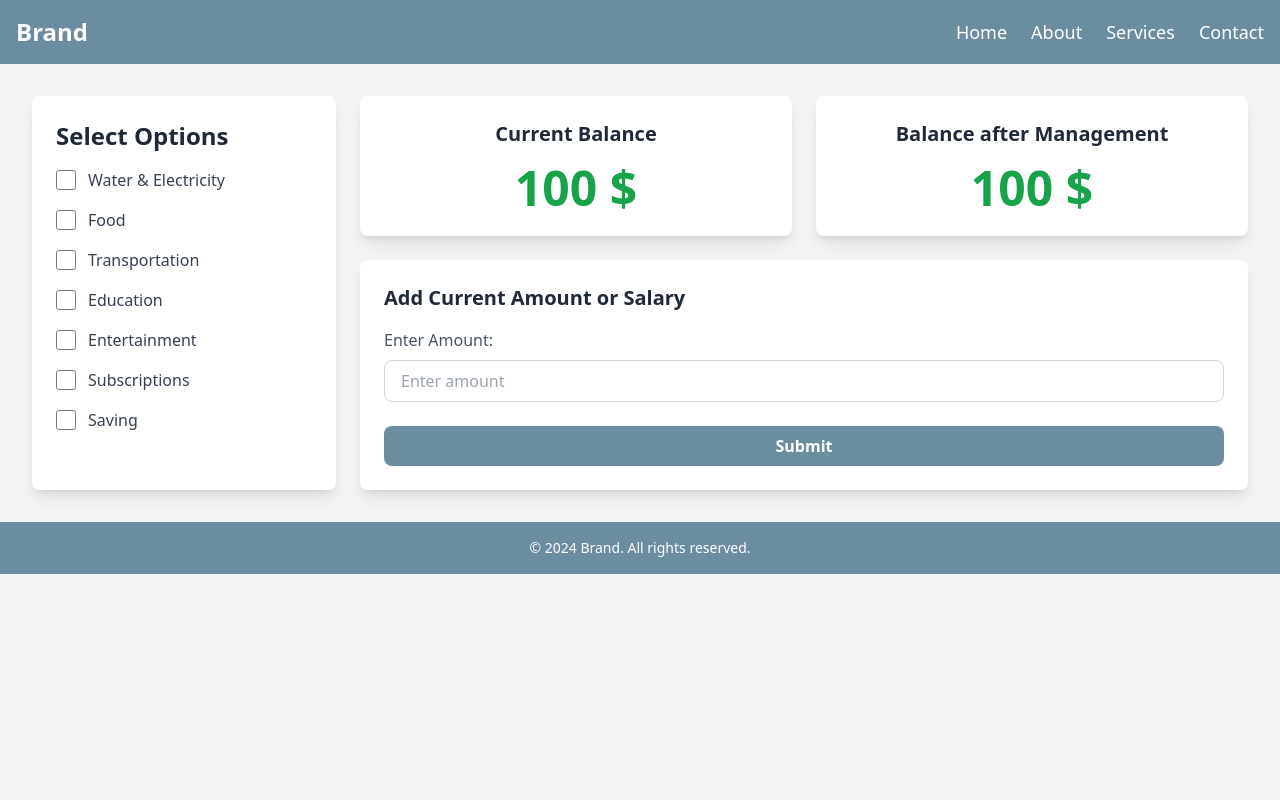
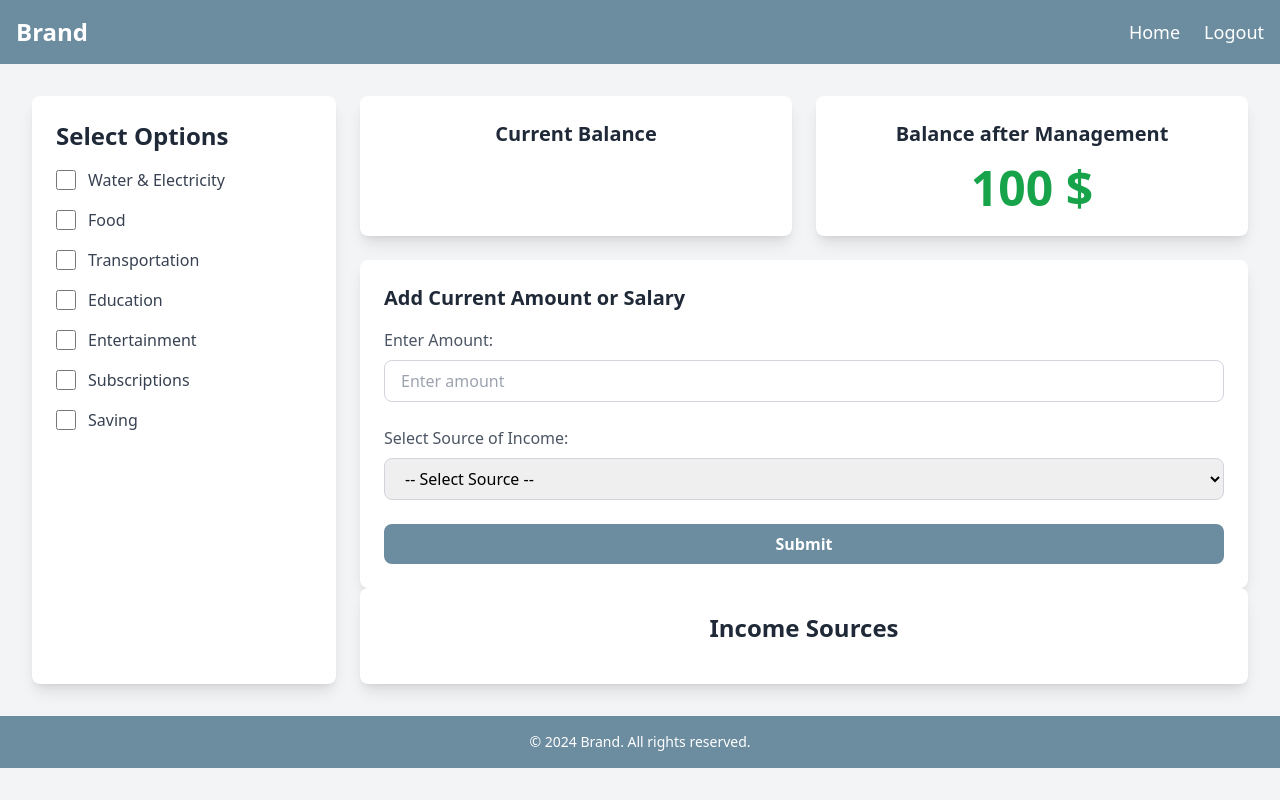
Before and after one commit to Kader1680/Mangement-Payement-Website, a Node server app: template views/pages/home.ejs in a window 1280 px wide. Run offline with Node 20, Linux system fonts and the light colour scheme; the template is opened without the code that fills it, so the values that code supplies are empty; some libraries are stand-ins or nearby versions.

Commit message:
add resource salary

```diff
--- a/package.json
+++ b/package.json
@@ -10,10 +10,12 @@
   "author": "",
   "license": "ISC",
   "dependencies": {
+    "bcrypt": "^5.1.1",
     "body-parser": "^1.20.3",
     "ejs": "^3.1.10",
     "express": "^4.21.1",
-    "mongodb": "^6.11.0",
+    "express-session": "^1.18.1",
+    "mongodb": "^6.12.0",
     "mongoose": "^8.8.4",
     "node": "^20.18.1",
     "nodemon": "^3.1.7"
--- a/server.js
+++ b/server.js
@@ -1,154 +1,118 @@
-// var http = require("http")
-// const express = require("express")
-// const app = express()
-
-// const { MongoClient } = require('mongodb');
-
-
-// const uri = 'mongodb://localhost:27017'; // For local MongoDB
-// // const uri = 'mongodb+srv://username:password@cluster.mongodb.net/mydatabase'; // For MongoDB Atlas
-
-// const client = new MongoClient(uri);
-
-// let path = require('path');
-
-// // app.set('view engine', path.join(__dirname, "..", "views"))
-// app.set('view engine', 'ejs')
-
-
-// app.use(express.urlencoded({ extended: true })); // Parse URL-encoded data
-// app.use(express.json()); // Parse JSON data
-
-
-// app.get("/", async function(req, res){
-
-
-
-//     // try {
-//     //     const db = await connectToDatabase();
-//     //     const collection = db.collection("PaymentCollect");
-//     //     const payment = await collection.findOne({});
-//     //     // res.json(payment); // Send the fetched data as a response
-
-//     //     console.log(payment)
-//     //   } catch (err) {
-//     //     console.error("Error fetching data:", err);
-//     //     res.status(500).send("Internal Server Error");
-//     //   }
-
-
-
-// async function run() {
-//     try {
-
-//         await client.connect();
-//         console.log('Connected to MongoDB');
-
-//         // Access the database and collection
-//         const database = client.db('PaymentDB');
-//         const collection = database.collection('PaymentCollect');
-
-
-//     //     const doc = { salary: 877 };
-//     //     const result = await collection.insertOne(doc);
-//     //     console.log(`Document inserted with _id: ${result.insertedId}`);
-//     //   } catch (error) {
-//     //     console.error('Error connecting to MongoDB:', error);
-//     //   } finally {
-//     //     await client.close();
-//     //   }
-
-
-
-//     // Fetch all documents from the collection
-//     const data = await collection.find({}).toArray();
-
-//     // Render the EJS page and pass the data
-//     res.render('pages/home', { items: data });
-//   } catch (error) {
-//     console.error('Error fetching data:', error);
-//     res.status(500).send('Error fetching data');
-//   } finally {
-//     // Ensure the client is closed properly
-//     await client.close();
-//   }
-// }
-
-// run();
-
-
-
-// })
-
-
-// app.post('/add-amount', async (req, res) => {
-//     const { amount } = req.body; // Retrieve 'amount' from form
-
-//     try {
-//       await client.connect();
-//       const database = client.db('PaymentDB'); // Replace with your database name
-//       const collection = database.collection('PaymentCollect'); // Replace with your collection name
-
-//       // Insert amount into the database
-//       const result = await collection.insertOne({ salary: parseInt(amount, 10) });
-
-//       console.log(`Amount inserted with ID: ${result}`);
-//     }catch{
-//         console.log("error submit salary")
-//     }
-//   });
-
-// http.createServer(function(req, res){
-
-//     // res.write("sdfdfdfdf");
-//     // res.end()
-//     console.log("server start ...")
-
-// })
-
-
-
-
 const express = require("express");
 const { MongoClient } = require("mongodb");
 const app = express();
-
-const uri = "mongodb://localhost:27017"; // Update as per your MongoDB setup
+const session = require('express-session');
+const bcrypt = require("bcrypt");
+const uri = "mongodb://localhost:27017";
 const client = new MongoClient(uri);
 
 app.set("view engine", "ejs");
 app.use(express.urlencoded({ extended: true })); // Parse URL-encoded data
 app.use(express.json()); // Parse JSON data
 
-// Handle both GET and POST for "/"
-app.all("/", async (req, res) => {
+
+
+// Configure session
+app.use(
+  session({
+    secret: "your-secret-key",
+    resave: false,
+    saveUninitialized: false,
+  })
+);
+
+// Route: Registration Page
+app.get("/register", (req, res) => {
+  res.render("pages/register");
+});
+
+// Route: Handle Registration
+app.post("/register", async (req, res) => {
+  try {
+    await client.connect();
+    const database = client.db("PaymentDB");
+    const users = database.collection("Users");
+
+    const { username, password } = req.body;
+    const hashedPassword = await bcrypt.hash(password, 10);
+
+    await users.insertOne({ username, password: hashedPassword });
+    res.redirect("/login");
+  } catch (error) {
+    console.error("Error registering user:", error);
+    res.status(500).send("Internal Server Error");
+  }
+});
+
+// Route: Login Page
+app.get("/login", (req, res) => {
+  res.render("pages/login");
+});
+
+// Route: Handle Login
+app.post("/login", async (req, res) => {
+  try {
+    await client.connect();
+    const database = client.db("PaymentDB");
+    const users = database.collection("Users");
+
+    const { username, password } = req.body;
+    const user = await users.findOne({ username });
+
+    if (user && (await bcrypt.compare(password, user.password))) {
+      req.session.user = { username };
+      res.redirect("/");
+    } else {
+      res.send("Invalid username or password");
+    }
+  } catch (error) {
+    console.error("Error logging in:", error);
+    res.status(500).send("Internal Server Error");
+  }
+});
+
+// Middleware: Check Authentication
+function checkAuth(req, res, next) {
+  if (!req.session.user) {
+    return res.redirect("/login");
+  }
+  next();
+}
+
+// Protected Route: Home
+app.all("/", checkAuth, async (req, res) => {
   try {
     await client.connect();
     const database = client.db("PaymentDB");
     const collection = database.collection("PaymentCollect");
 
-    if (req.method === "POST") {
-      const { amount } = req.body;
-      if (amount) {
-        // Insert the submitted amount into the database
-        await collection.insertOne({ salary: parseInt(amount, 10) });
+    const { amount, source } = req.body;
+      if (amount && source) {
+        // Insert the submitted amount and source into the database
+        await collection.insertOne({
+          salary: parseInt(amount, 10),
+          source: source,
+        });
+        console.log(`Added salary: ${amount} from source: ${source}`);
       }
-    }
 
-    // Fetch all documents from the database to display
     const data = await collection.find({}).toArray();
-
-    // Render the EJS page with the fetched data
-    res.render("pages/home", { items: data });
+    res.render("pages/home", { items: data, username: req.session.user.username });
   } catch (error) {
     console.error("Error handling request:", error);
     res.status(500).send("Internal Server Error");
   } finally {
-    // Optionally, close the MongoDB client after each request
     await client.close();
   }
 });
 
+// Logout Route
+app.get("/logout", (req, res) => {
+  req.session.destroy();
+  res.redirect("/login");
+});
+
+
 app.listen(3000, () => {
   console.log("Server is running on http://localhost:3000");
 });
--- a/views/pages/home.ejs
+++ b/views/pages/home.ejs
@@ -14,9 +14,7 @@
       <a href="#" class="text-white text-2xl font-bold">Brand</a>
       <div class="hidden md:flex space-x-6">
         <a href="#" class="text-white text-lg hover:text-red-300 transition">Home</a>
-        <a href="#" class="text-white text-lg hover:text-red-300 transition">About</a>
-        <a href="#" class="text-white text-lg hover:text-red-300 transition">Services</a>
-        <a href="#" class="text-white text-lg hover:text-red-300 transition">Contact</a>
+        <a href="/logout" class="text-white text-lg hover:text-red-300 transition">Logout</a>
       </div>
       <button id="menuToggle" class="md:hidden text-white">
         <svg xmlns="http://www.w3.org/2000/svg" fill="none" viewBox="0 0 24 24" stroke="currentColor" class="w-6 h-6">
@@ -67,7 +65,11 @@
         <!-- Current Balance -->
         <div class="bg-white shadow-lg rounded-lg p-6 text-center">
           <h2 class="text-xl font-semibold text-gray-800">Current Balance</h2>
-          <p class="text-5xl font-bold text-green-600 mt-4" id="currentBalance">100 $</p>
+
+            <% items.forEach(item => { %>
+              <p class="text-5xl font-bold text-green-600 mt-4"><%= item.salary %> $</p>
+            <% }); %>
+
         </div>
         <!-- Balance after Management -->
         <div class="bg-white shadow-lg rounded-lg p-6 text-center">
@@ -76,19 +78,66 @@
         </div>
       </div>
 
-      <!-- Add Current Amount Form -->
       <div class="bg-white shadow-lg rounded-lg p-6">
         <h2 class="text-xl font-semibold text-gray-800 mb-4">Add Current Amount or Salary</h2>
         <form method="post" action="/">
           <div class="mb-6">
             <label for="amount" class="block text-gray-600 mb-2">Enter Amount:</label>
-            <input type="number" name="amount" id="amount" class="w-full px-4 py-2 border border-gray-300 rounded-lg focus:outline-none focus:ring-2 focus:ring-red-400" placeholder="Enter amount" required>
+            <input
+              type="number"
+              name="amount"
+              id="amount"
+              class="w-full px-4 py-2 border border-gray-300 rounded-lg focus:outline-none focus:ring-2 focus:ring-red-400"
+              placeholder="Enter amount"
+              required
+            />
           </div>
-          <button type="submit" class="w-full py-2 bg-[#6C8CA0] text-white font-semibold rounded-lg hover:bg-red-600 transition">
+          <div class="mb-6">
+            <label for="source" class="block text-gray-600 mb-2">Select Source of Income:</label>
+            <select
+              name="source"
+              id="source"
+              class="w-full px-4 py-2 border border-gray-300 rounded-lg focus:outline-none focus:ring-2 focus:ring-red-400"
+              required
+            >
+              <option value="">-- Select Source --</option>
+              <option value="Job">Job</option>
+              <option value="Freelancer">Freelancer</option>
+              <option value="Other">Other</option>
+            </select>
+          </div>
+          <button
+            type="submit"
+            class="w-full py-2 bg-[#6C8CA0] text-white font-semibold rounded-lg hover:bg-red-600 transition"
+          >
             Submit
           </button>
         </form>
       </div>
+
+      <div class="bg-white shadow-lg rounded-lg p-6 text-center">
+        <h2 class="text-2xl font-semibold text-gray-800 mb-4">Income Sources</h2>
+        <div class="space-y-4">
+          <% items.forEach(item => { %>
+            <div class="flex justify-between items-center bg-gray-50 p-4 rounded-lg shadow-sm">
+              <div class="flex items-center space-x-4">
+                <!-- Income Source Icon (You can replace it with a custom icon) -->
+                <div class="w-8 h-8 bg-blue-500 rounded-full text-white flex items-center justify-center">
+                  <span class="text-lg font-semibold"><%= item.source.charAt(0) %></span>
+                </div>
+                <div>
+                  <p class="text-lg font-semibold text-gray-800"><%= item.salary %> $</p>
+                  <p class="text-sm text-gray-600"><%= item.source %></p>
+                </div>
+              </div>
+
+              <button class="text-red-500 hover:text-red-700 font-semibold">Delete</button>
+            </div>
+          <% }); %>
+        </div>
+      </div>
+
+
     </div>
   </div>
 
--- a/views/static/footer.ejs
+++ /dev/null
@@ -1,3 +0,0 @@
-<footer class="bg-red-500 text-white text-center py-4">
-    <p class="text-sm">&copy; 2024 Brand. All rights reserved.</p>
-  </footer>
```
Also changed, not shown: views/pages/login.ejs (added, +23 -0 lines), views/pages/register.ejs (added, +23 -0 lines), views/static/index.ejs (deleted, +0 -22 lines), views/static/navbar.ejs (deleted, +0 -16 lines), 1 other file.
